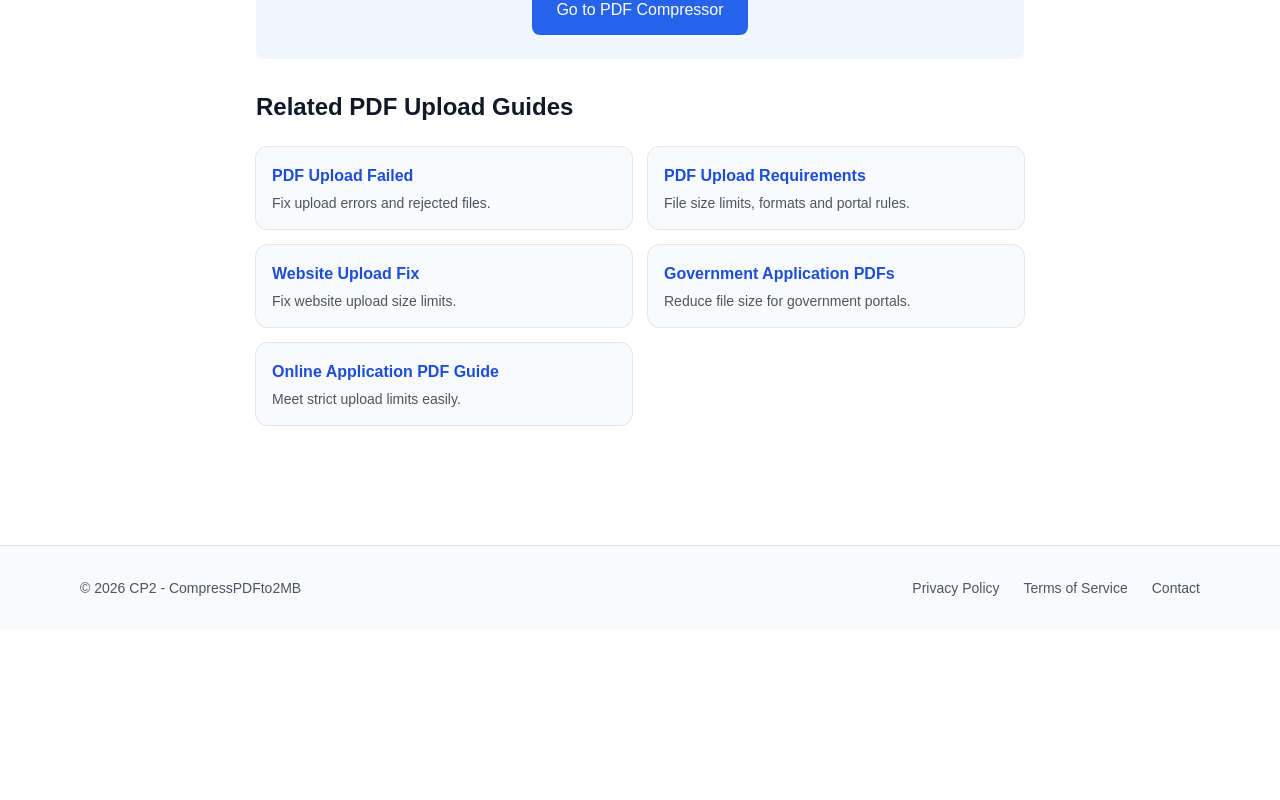
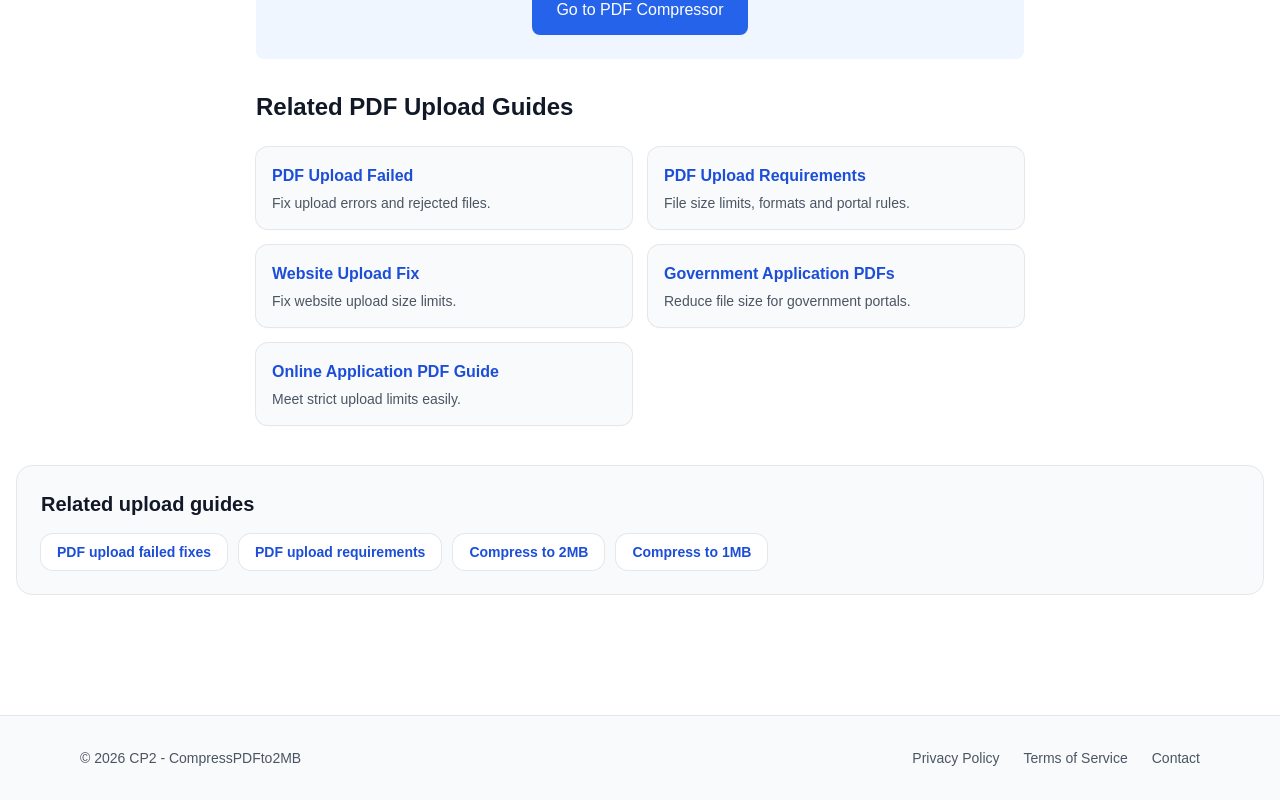
Before and after one commit to behicyildirim/compresspdfto2mb, a Next.js app: page /pdf-too-large-to-upload in a window 1280 px wide. Shown: the part 1796-2596 px from the top of the page. Before the commit the page ends 2426 px from the top, so only its background shows below. Built offline with nearby package versions, Linux system fonts and the light colour scheme.

Commit message:
add related upload guides to pdf-too-large page

```diff
--- a/app/pdf-too-large-to-upload/page.tsx
+++ b/app/pdf-too-large-to-upload/page.tsx
@@ -390,6 +390,41 @@ export default function PdfTooLargeToUploadPage() {
           </section>
         </div>
       </div>
+      <section className="mt-10 rounded-2xl border border-gray-200 bg-gray-50 p-6">
+  <h2 className="text-xl font-semibold text-gray-900">
+    Related upload guides
+  </h2>
+
+  <div className="mt-4 flex flex-wrap gap-3">
+    <Link
+      href="/pdf-upload-failed-fix"
+      className="rounded-xl bg-white px-4 py-2 text-sm font-semibold text-blue-700 ring-1 ring-gray-200 hover:bg-blue-50 transition"
+    >
+      PDF upload failed fixes
+    </Link>
+
+    <Link
+      href="/pdf-upload-requirements"
+      className="rounded-xl bg-white px-4 py-2 text-sm font-semibold text-blue-700 ring-1 ring-gray-200 hover:bg-blue-50 transition"
+    >
+      PDF upload requirements
+    </Link>
+
+    <Link
+      href="/compress-pdf-to-2mb"
+      className="rounded-xl bg-white px-4 py-2 text-sm font-semibold text-blue-700 ring-1 ring-gray-200 hover:bg-blue-50 transition"
+    >
+      Compress to 2MB
+    </Link>
+
+    <Link
+      href="/compress-pdf-to-1mb"
+      className="rounded-xl bg-white px-4 py-2 text-sm font-semibold text-blue-700 ring-1 ring-gray-200 hover:bg-blue-50 transition"
+    >
+      Compress to 1MB
+    </Link>
+  </div>
+</section>
     </main>
   );
 }
```
